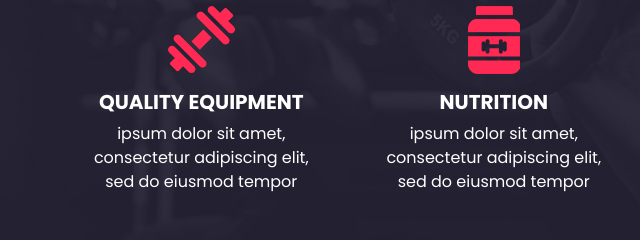
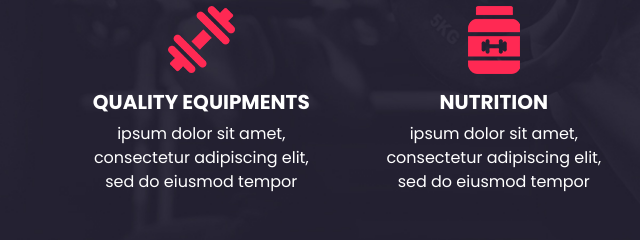
Before and after one commit to fabrice009/Web-training-gym, a plain HTML site: page why.html in a window 1280 px wide. Shown: the part 307-547 px from the top of the page, 0-640 px from the left. Drawn offline with nearby package versions, Linux system fonts and the light colour scheme.

Commit message:
modified Equipment(s)

```diff
--- a/why.html
+++ b/why.html
@@ -93,7 +93,7 @@
               </div>
               <div class="detail-box">
                 <h5>
-                  QUALITY EQUIPMENT
+                  QUALITY EQUIPMENTS
                 </h5>
                 <p>
                   ipsum dolor sit amet, consectetur adipiscing elit, sed do eiusmod tempor
```
